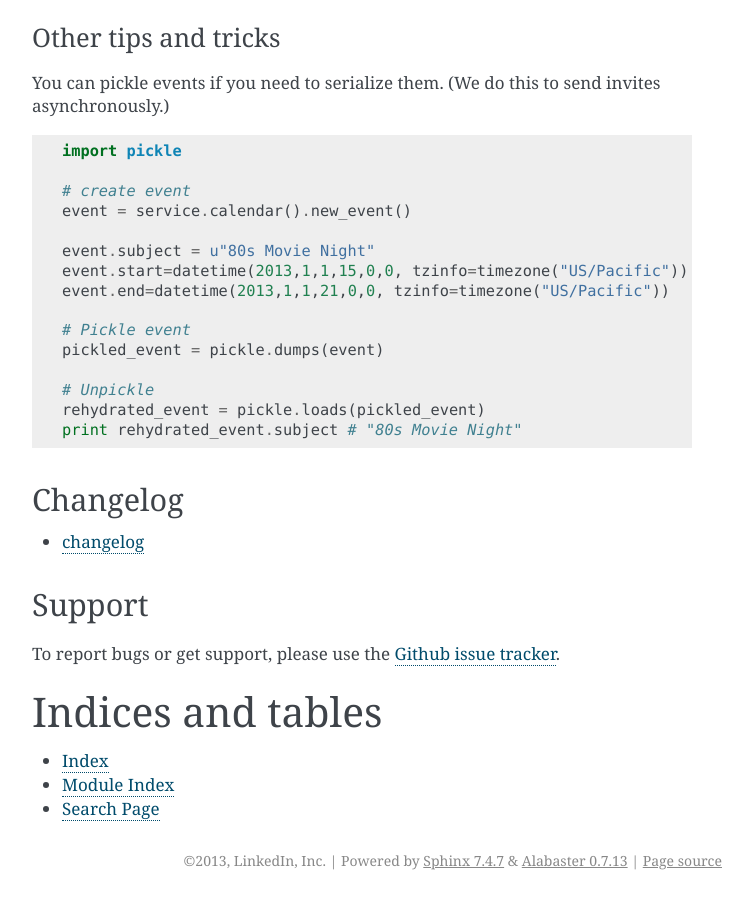
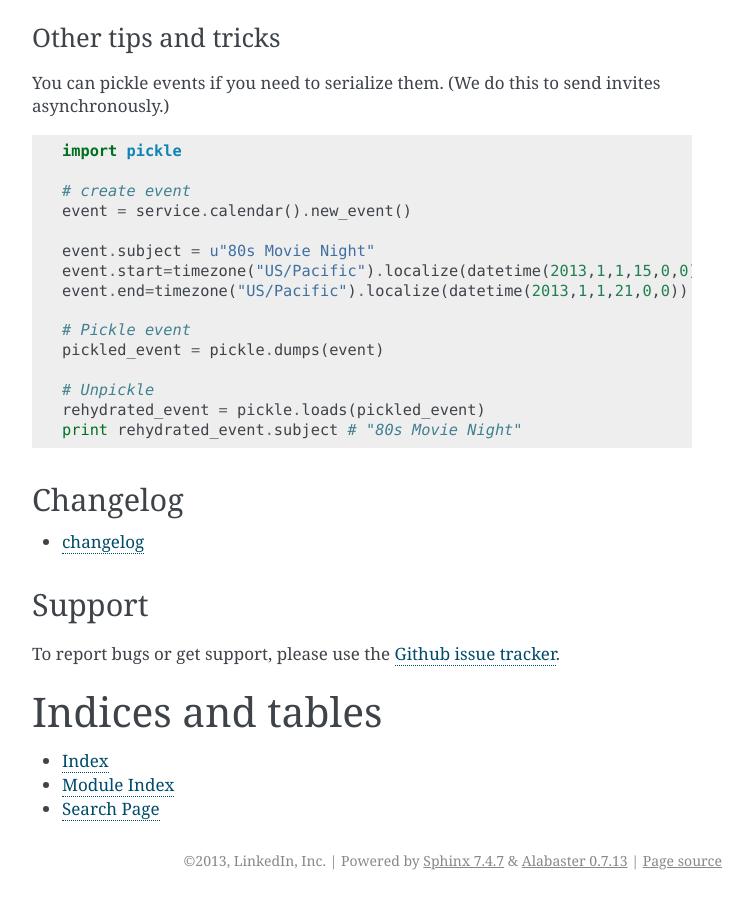
Before and after one commit to linkedin/pyexchange, a Sphinx documentation site: the page built from docs/index.rst, in a window 1280 px wide and 900 px high, scrolled down 5863 px. Shown: the whole window, without its empty margins (388-1141 px from the left). Built offline with Sphinx 7.4.7, drawn with Linux system fonts in a browser that asks for light colours; some of the changed text lies outside the part shown.

Commit message:
Fix usage of timezones in the documentation.
According to the pytz documentation, using the timezone as an argument
of the datetime constructors won't work with timezones with daylight
saving time, so let's be on the safe side and promote usage of the
localize() method of timezones.

```diff
--- a/docs/index.rst
+++ b/docs/index.rst
@@ -92,8 +92,8 @@
     )
 
     # ...or afterwards
-    event.start=datetime(2013,1,1,15,0,0, tzinfo=timezone("US/Pacific")),
-    event.end=datetime(2013,1,1,21,0,0, tzinfo=timezone("US/Pacific"))
+    event.start=timezone("US/Pacific").localize(datetime(2013,1,1,15,0,0))
+    event.end=timezone("US/Pacific").localize(datetime(2013,1,1,21,0,0))
 
     event.html_body = u"""<html>
         <body>
@@ -181,8 +181,8 @@
 To list events between two dates, simply do::
 
     events = my_calendar.list_events(
-        start=datetime(2014, 10, 1, 11, 0, 0, tzinfo=timezone("US/Eastern")),
-        end=datetime(2014, 10, 29, 11, 0, 0, tzinfo=timezone("US/Eastern")),
+        start=timezone("US/Eastern").localize(datetime(2014, 10, 1, 11, 0, 0)),
+        end=timezone("US/Eastern").localize(datetime(2014, 10, 29, 11, 0, 0)),
         details=True
     )
 
@@ -247,8 +247,8 @@
     event = service.calendar().new_event()
 
     event.subject = u"80s Movie Night"
-    event.start=datetime(2013,1,1,15,0,0, tzinfo=timezone("US/Pacific"))
-    event.end=datetime(2013,1,1,21,0,0, tzinfo=timezone("US/Pacific"))
+    event.start=timezone("US/Pacific").localize(datetime(2013,1,1,15,0,0))
+    event.end=timezone("US/Pacific").localize(datetime(2013,1,1,21,0,0))
 
     # Pickle event
     pickled_event = pickle.dumps(event)
```
